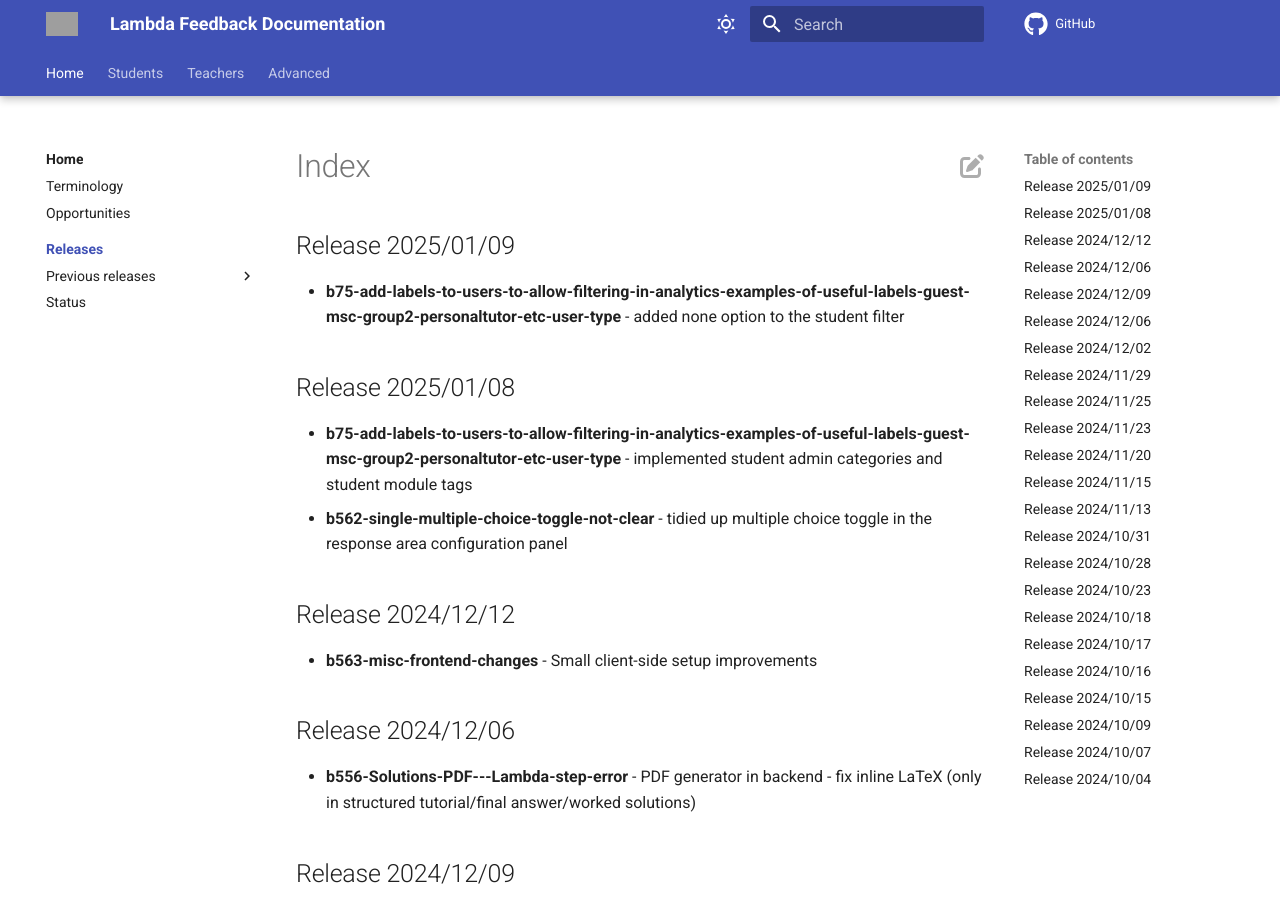
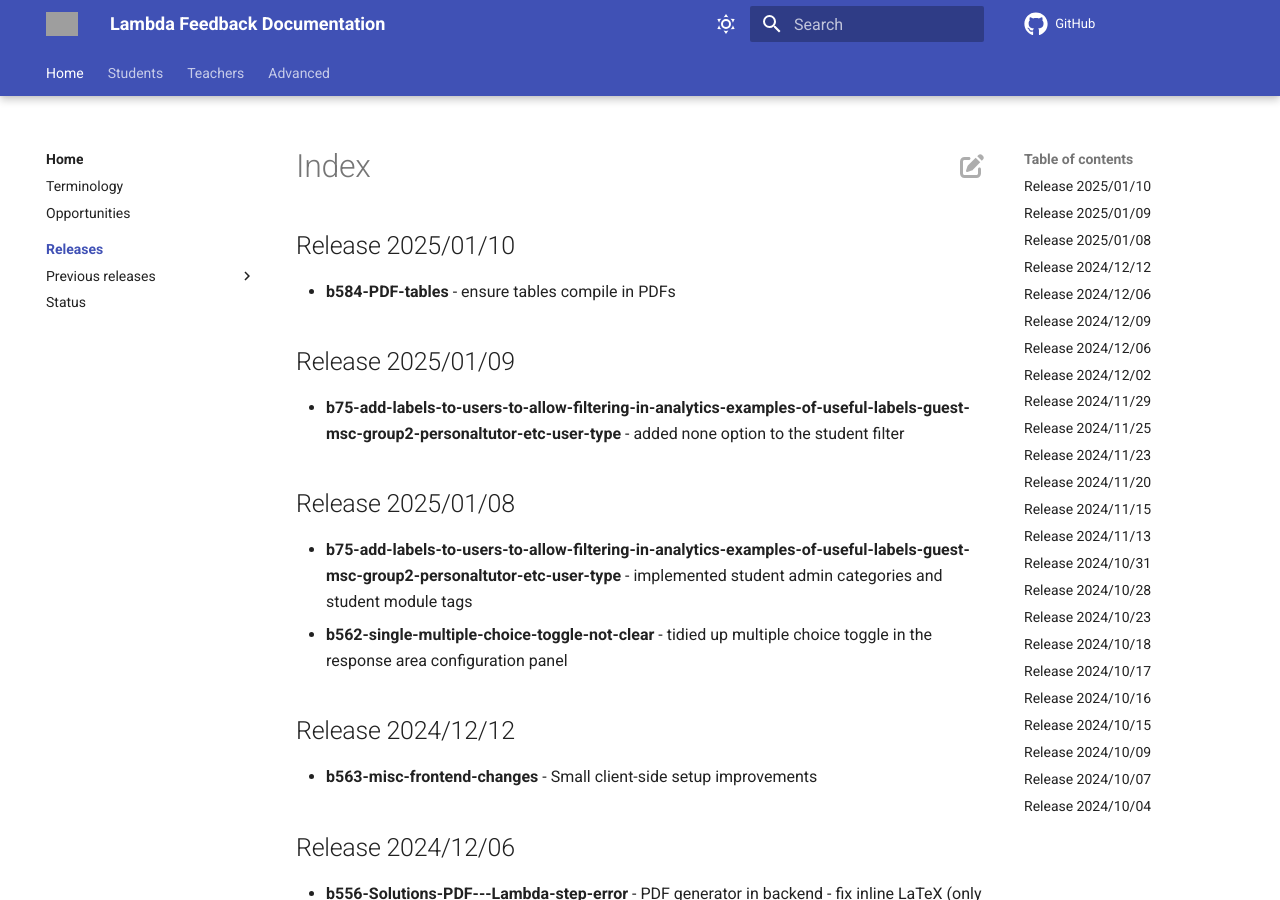
Before and after one commit to lambda-feedback/user-documentation, an MkDocs documentation site: the page built from docs/releases/index.md, in a window 1280 px wide and 900 px high. Built offline with MkDocs 1.6.1 and Material for MkDocs 9.7.7, drawn with Linux system fonts in a browser that asks for light colours; comment, search, counter and statistics services are not loaded; grey boxes are pictures that could not be loaded.

Commit message:
Release notes

```diff
--- a/docs/releases/index.md
+++ b/docs/releases/index.md
@@ -1,3 +1,7 @@
+## Release 2025/01/10
+
+- **b584-PDF-tables** - ensure tables compile in PDFs
+
 ## Release 2025/01/09
 
 - **b75-add-labels-to-users-to-allow-filtering-in-analytics-examples-of-useful-labels-guest-msc-group2-personaltutor-etc-user-type** - added none option to the student filter
```
